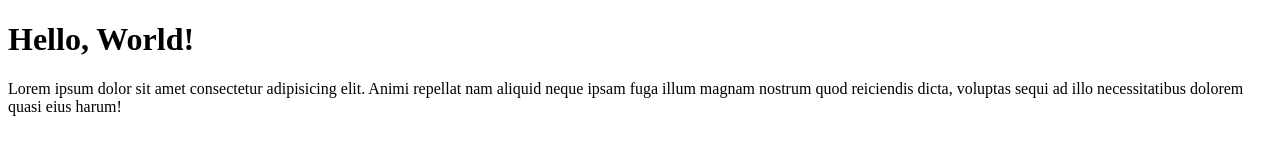
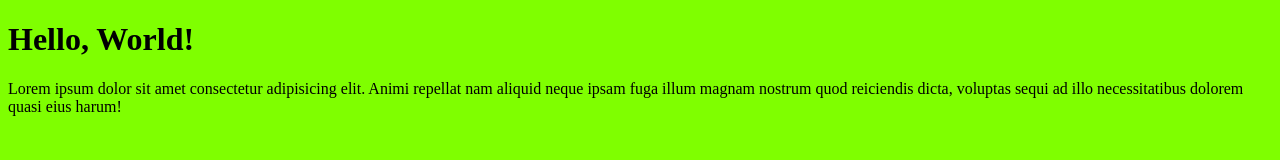
Before and after one commit to Matt-Cowen/branching, a plain HTML site: page index.html in a window 1280 px wide. Drawn offline with Linux system fonts and the light colour scheme.

Commit message:
CSS Stylesheet added

```diff
--- a/index.html
+++ b/index.html
@@ -3,6 +3,7 @@
 <head>
     <meta charset="UTF-8">
     <meta name="viewport" content="width=device-width, initial-scale=1.0">
+    <link rel="stylesheet" type="text/css" href="style.css" />
     <title>Branching Practice</title>
 </head>
 <body>
--- /dev/null
+++ b/style.css
@@ -0,0 +1,3 @@
+body {
+    background-color: chartreuse;
+}
```
